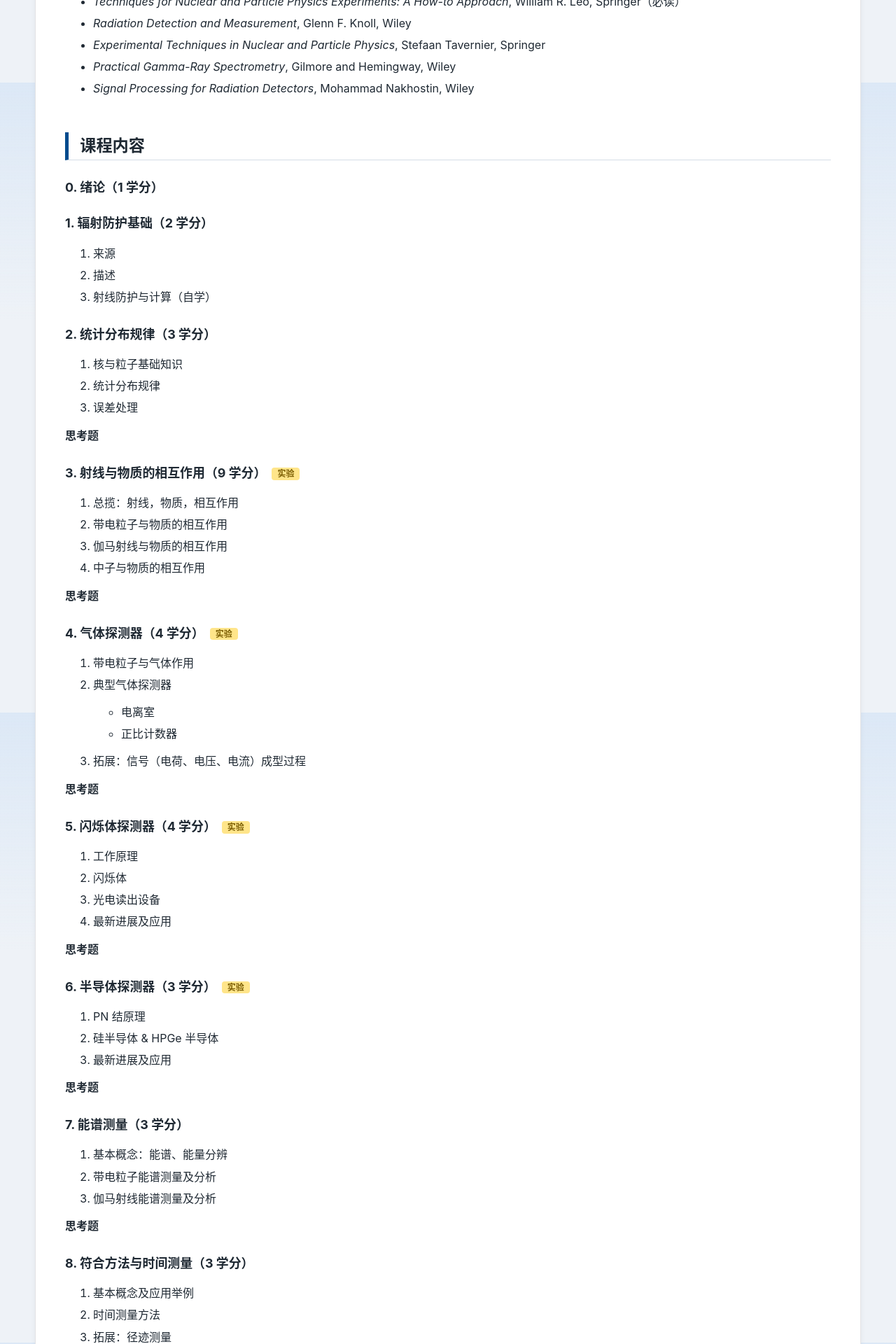
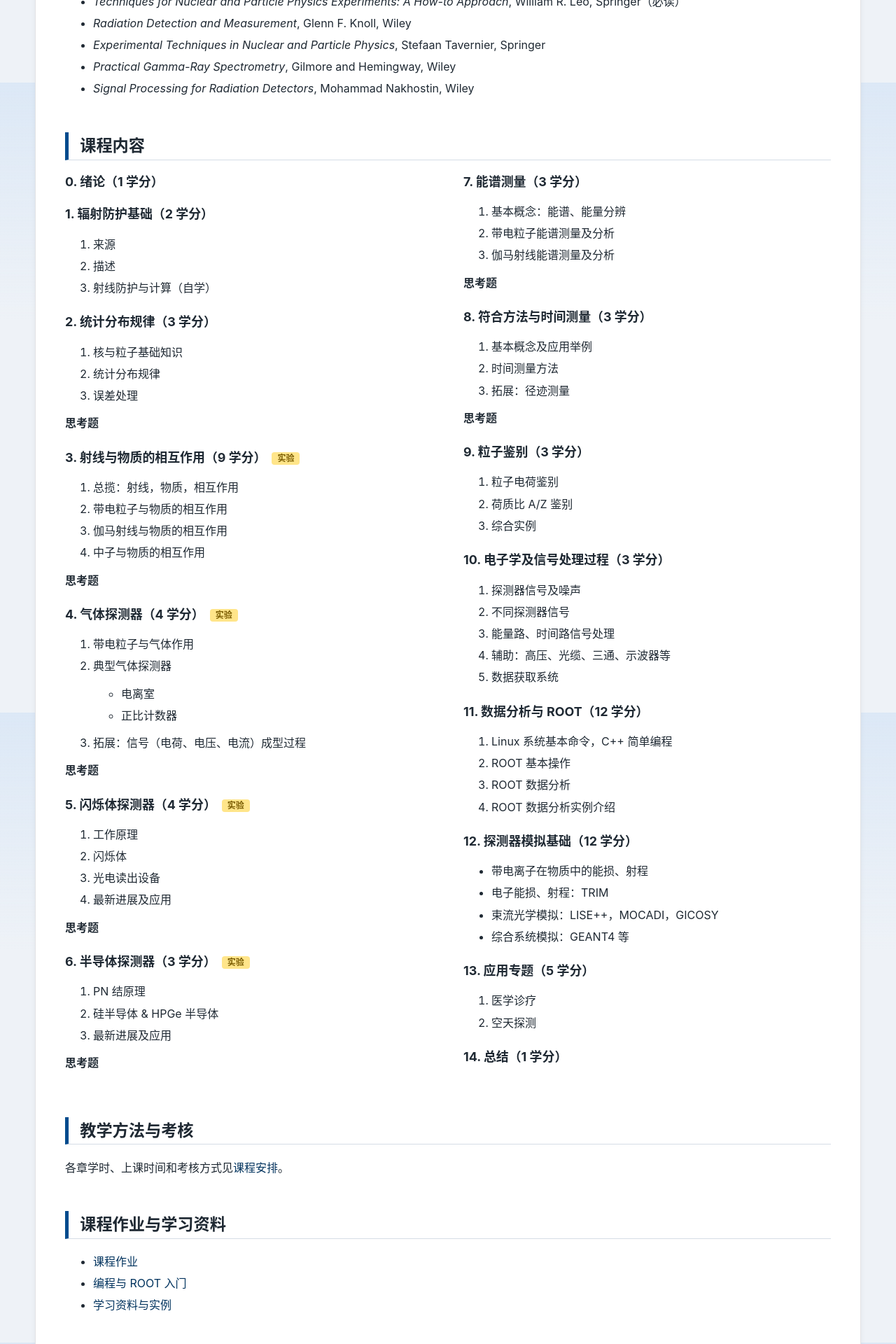
Before and after one commit to yt876/Nuclear-and-Particle-Physics-Detection-and-Analysis, a Jekyll site: the page built from README.md, in a window 1280 px wide. Shown: the part 1682-3602 px from the top of the page at 70% size. Built offline with Jekyll 4.4.1, drawn with Linux system fonts in a browser that asks for light colours; our own code applies the rules of GitHub Pages for plain Markdown files.

Commit message:
Lay out course content in two columns

```diff
--- a/README.md
+++ b/README.md
@@ -57,6 +57,8 @@
 - *Signal Processing for Radiation Detectors*, Mohammad Nakhostin, Wiley
 
 ## 课程内容
+
+<div class="course-columns" markdown="1">
 
 ### 0. 绪论（1 学分）
 
@@ -161,6 +163,8 @@
 
 ### 14. 总结（1 学分）
 
+</div>
+
 ## 教学方法与考核
 
 各章学时、上课时间和考核方式见[课程安排](Syllabus.html)。
--- a/_layouts/default.html
+++ b/_layouts/default.html
@@ -6,7 +6,7 @@
     <meta name="description" content="{{ page.description | default: site.description | escape }}">
     <title>{% if page.title and page.url != '/' %}{{ page.title }} · {% endif %}{{ site.title }}</title>
     <link rel="icon" type="image/svg+xml" href="{{ '/assets/images/course-logo.svg' | relative_url }}">
-    <link rel="stylesheet" href="{{ '/assets/css/style.css' | relative_url }}?v=4">
+    <link rel="stylesheet" href="{{ '/assets/css/style.css' | relative_url }}?v=5">
   </head>
   <body>
     <header class="site-header">
--- a/assets/css/style.scss
+++ b/assets/css/style.scss
@@ -185,6 +185,32 @@ a:hover {
   background: #ffe58a;
   border-radius: 4px;
   vertical-align: middle;
+}
+
+.course-columns {
+  column-count: 2;
+  column-gap: 44px;
+}
+
+.course-columns h3 {
+  margin-top: 1.3em;
+  break-after: avoid;
+}
+
+.course-columns > h3:first-child {
+  margin-top: 0;
+}
+
+.course-columns ul,
+.course-columns ol,
+.course-columns p {
+  break-inside: avoid;
+}
+
+@media (max-width: 820px) {
+  .course-columns {
+    column-count: 1;
+  }
 }
 
 .kb-toolbar {
```
